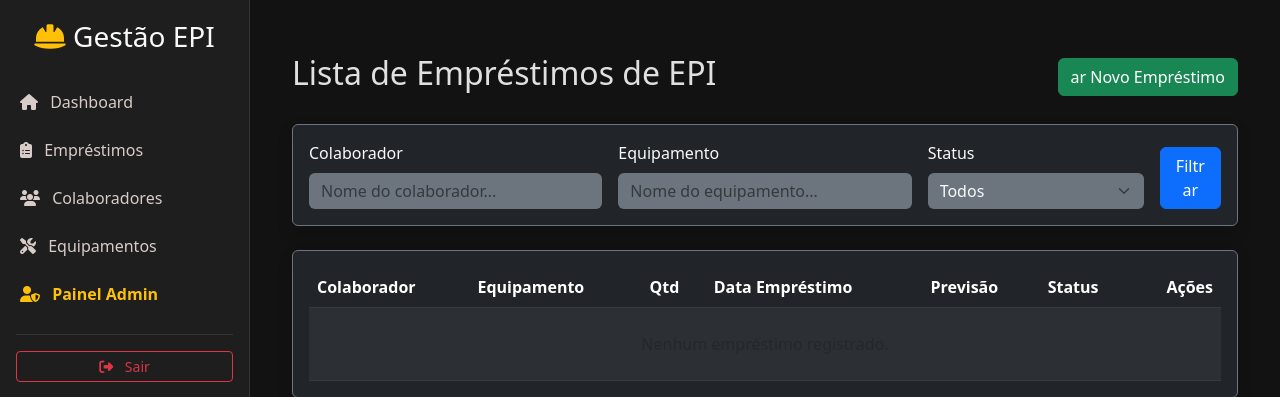
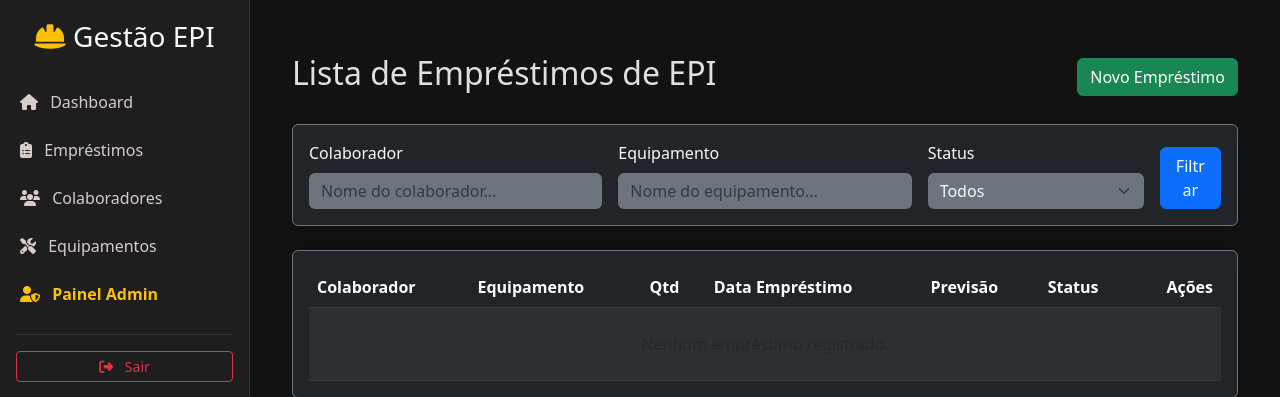
Before and after one commit to thacosthah/sistema-epi, a Django app: page /emprestimos/ in a window 1280 px wide. Shown: the top 397 px of the page. Run offline with Django 5.2, Linux system fonts and the light colour scheme; the visitor is signed in with stand-in values (Sample User, id 1); data that the repository does not hold is empty.

Commit message:
Corrige texto do botao de novo emprestimo

```diff
--- a/nucleo/templates/nucleo/lista_emprestimos.html
+++ b/nucleo/templates/nucleo/lista_emprestimos.html
@@ -4,7 +4,7 @@
 <div class="container mt-4">
     <div class="d-flex justify-content-between align-items-center mb-4">
         <h2>Lista de Empréstimos de EPI</h2>
-        <a href="{% url 'nucleo:cadastra_emprestimo' %}" class="btn btn-success">ar Novo Empréstimo</a>
+        <a href="{% url 'nucleo:cadastra_emprestimo' %}" class="btn btn-success">Novo Empréstimo</a>
     </div>
 
     <!-- Filtros de Pesquisa -->
```
